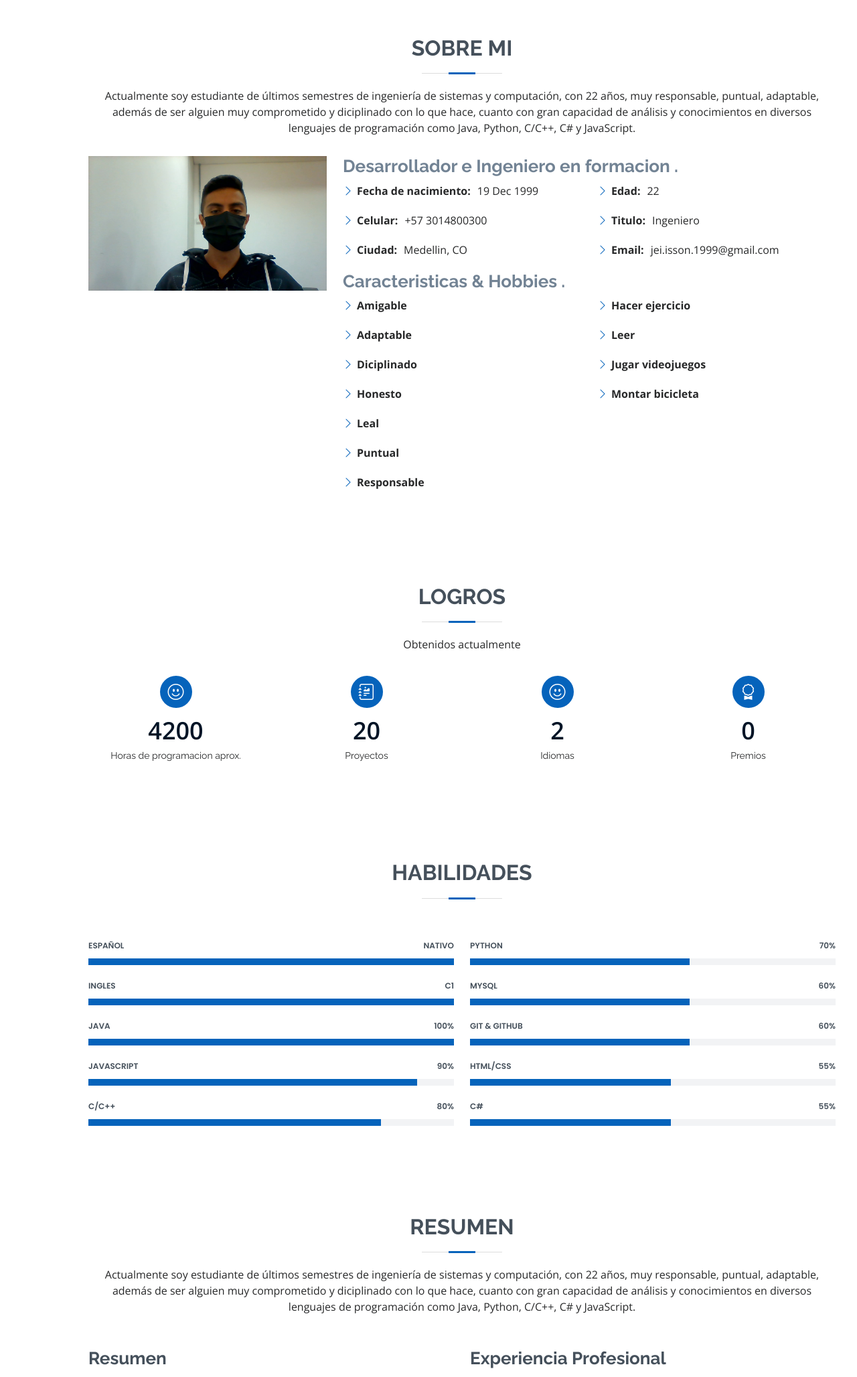
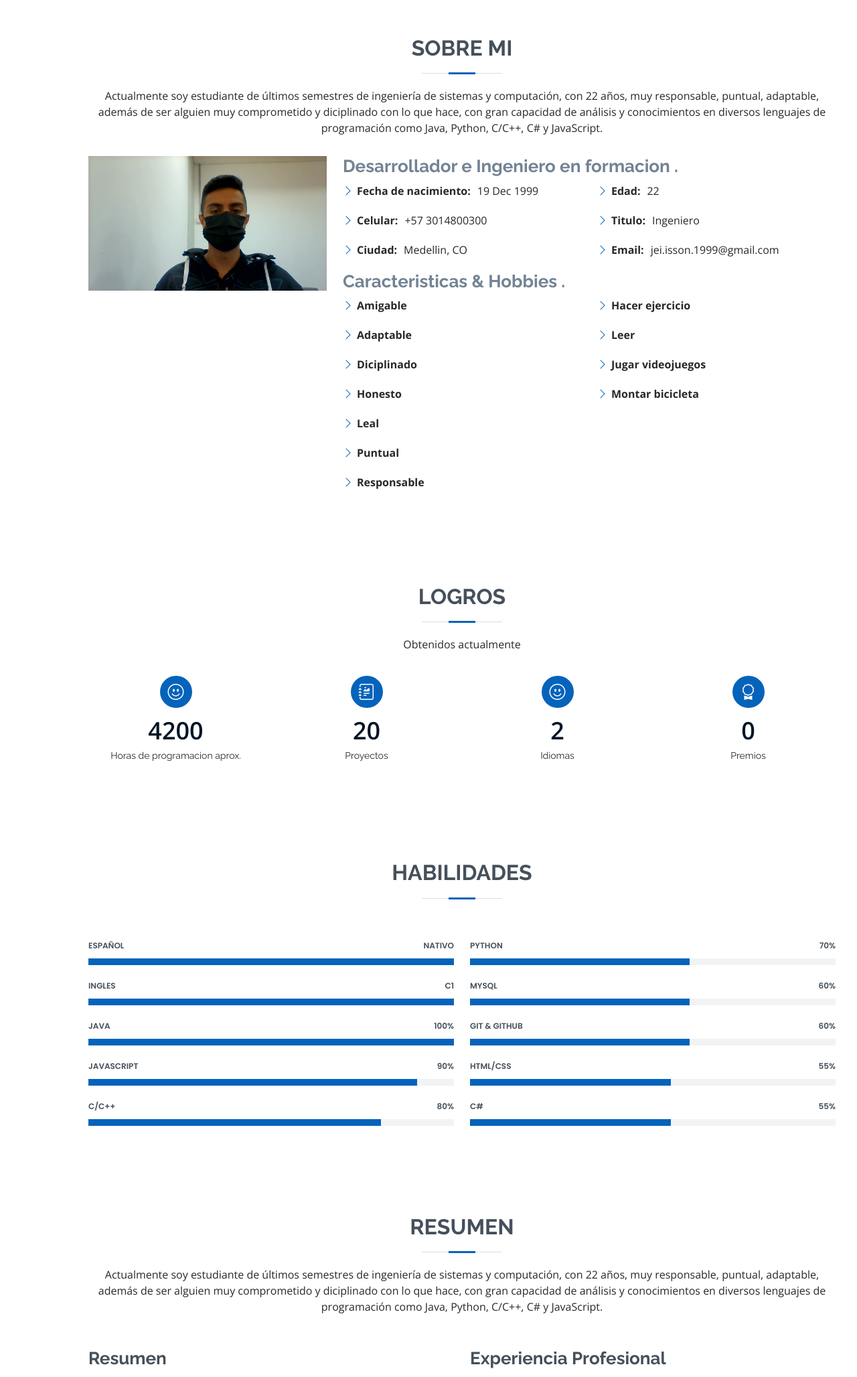
Before and after one commit to jeissongarciacano/jeissongarciacano.github.io, a plain HTML site: page index.html in a window 1280 px wide. Shown: the part 807-2863 px from the top of the page at 67% size. Drawn offline with nearby package versions, Linux system fonts and the light colour scheme.

Commit message:
correcciones

```diff
--- a/index.html
+++ b/index.html
@@ -81,7 +81,7 @@
           <h2>Sobre mi</h2>
           <p>
             Actualmente soy estudiante de últimos semestres de ingeniería de sistemas y computación, con 22 años, muy responsable, puntual, adaptable,
-            además de ser alguien muy comprometido y diciplinado con lo que hace, cuanto con gran capacidad de análisis y conocimientos en diversos lenguajes de programación
+            además de ser alguien muy comprometido y diciplinado con lo que hace, con gran capacidad de análisis y conocimientos en diversos lenguajes de programación
             como Java, Python, C/C++, C# y JavaScript.
           </p>
         </div>
@@ -287,7 +287,7 @@
           <h2>Resumen</h2>
           <p>
             Actualmente soy estudiante de últimos semestres de ingeniería de sistemas y computación, con 22 años, muy responsable, puntual, adaptable,
-            además de ser alguien muy comprometido y diciplinado con lo que hace, cuanto con gran capacidad de análisis y conocimientos en diversos lenguajes de programación
+            además de ser alguien muy comprometido y diciplinado con lo que hace, con gran capacidad de análisis y conocimientos en diversos lenguajes de programación
             como Java, Python, C/C++, C# y JavaScript.
           </p>
         </div>
```
